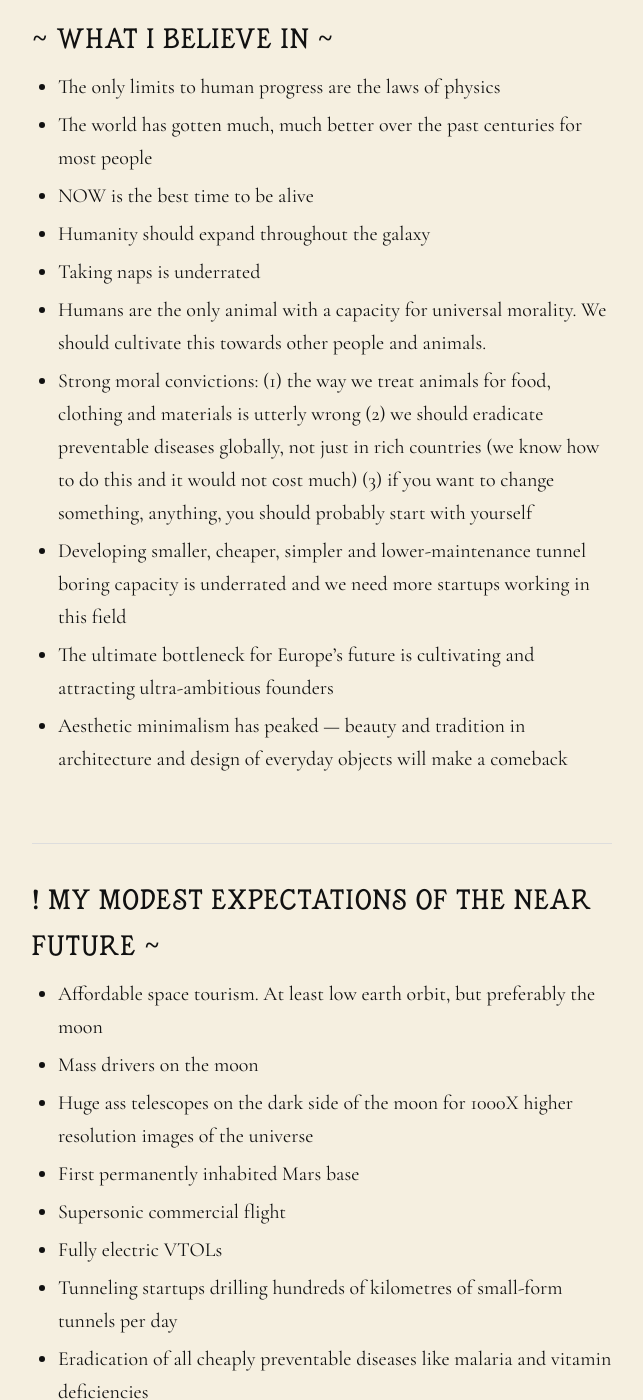
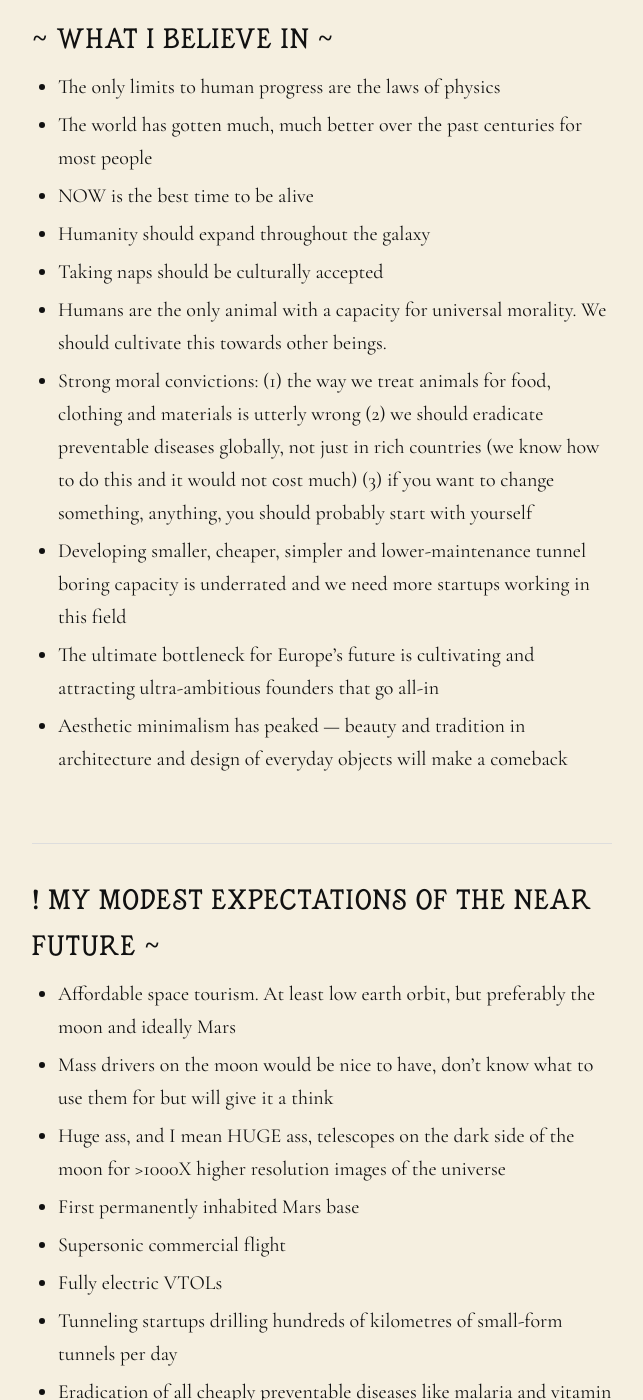
Before and after one commit to pepijn1/pepijn.xyz, a Jekyll site: the page built from index.md, in a window 1280 px wide and 1400 px high, scrolled down 776 px. Shown: the whole window, without its empty margins (318-961 px from the left). Built offline with Jekyll 4.4.1, drawn with Linux system fonts in a browser that asks for light colours.

Commit message:
Revise statements on naps and future space expectations
Updated statements for cultural acceptance and expanded expectations for space tourism and telescopes.

```diff
--- a/index.md
+++ b/index.md
@@ -21,18 +21,18 @@ title: Pepijn Vloemans
 - The world has gotten much, much better over the past centuries for most people
 - NOW is the best time to be alive
 - Humanity should expand throughout the galaxy
-- Taking naps is underrated
-- Humans are the only animal with a capacity for universal morality. We should cultivate this towards other people and animals.
+- Taking naps should be culturally accepted
+- Humans are the only animal with a capacity for universal morality. We should cultivate this towards other beings.
 - Strong moral convictions: (1) the way we treat animals for food, clothing and materials is utterly wrong (2) we should eradicate preventable diseases globally, not just in rich countries (we know how to do this and it would not cost much) (3) if you want to change something, anything, you should probably start with yourself
 - Developing smaller, cheaper, simpler and lower-maintenance tunnel boring capacity is underrated and we need more startups working in this field
-- The ultimate bottleneck for Europe's future is cultivating and attracting ultra-ambitious founders
+- The ultimate bottleneck for Europe's future is cultivating and attracting ultra-ambitious founders that go all-in
 - Aesthetic minimalism has peaked — beauty and tradition in architecture and design of everyday objects will make a comeback
 
 
 ## ! MY MODEST EXPECTATIONS OF THE NEAR FUTURE ~
-- Affordable space tourism. At least low earth orbit, but preferably the moon
-- Mass drivers on the moon
-- Huge ass telescopes on the dark side of the moon for 1000X higher resolution images of the universe
+- Affordable space tourism. At least low earth orbit, but preferably the moon and ideally Mars
+- Mass drivers on the moon would be nice to have, don't know what to use them for but will give it a think
+- Huge ass, and I mean HUGE ass, telescopes on the dark side of the moon for >1000X higher resolution images of the universe
 - First permanently inhabited Mars base
 - Supersonic commercial flight
 - Fully electric VTOLs
```
